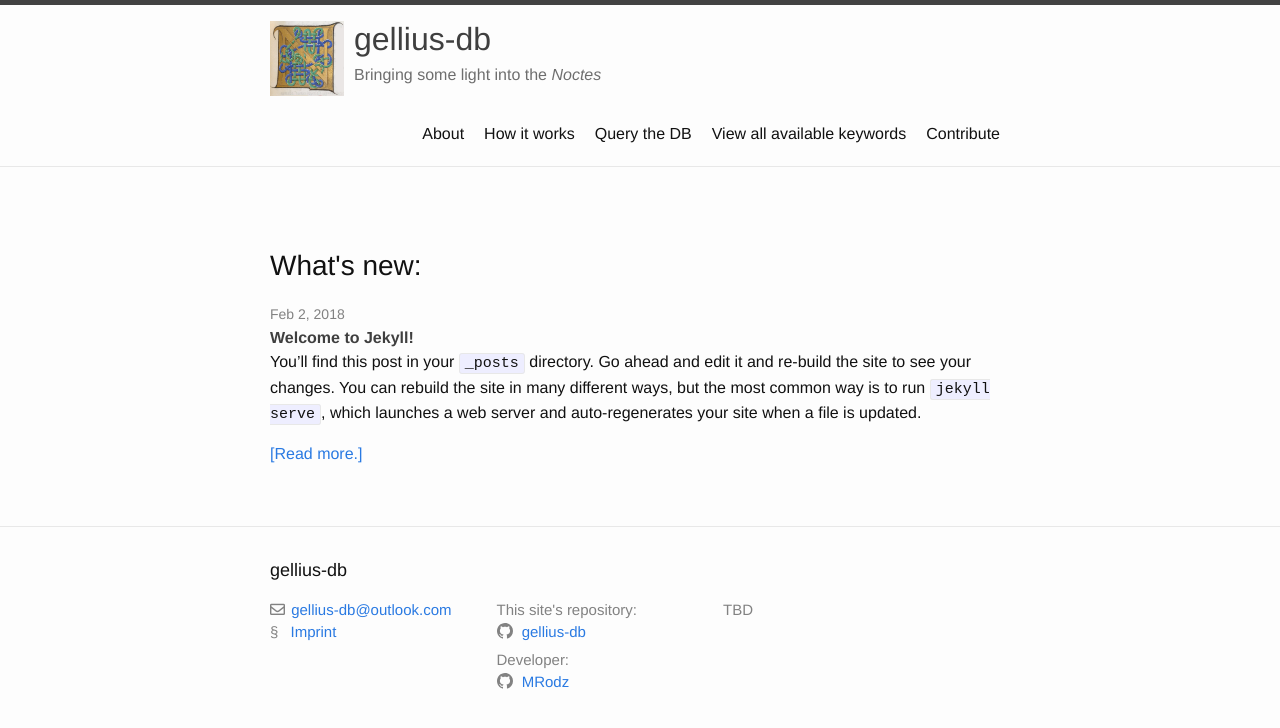
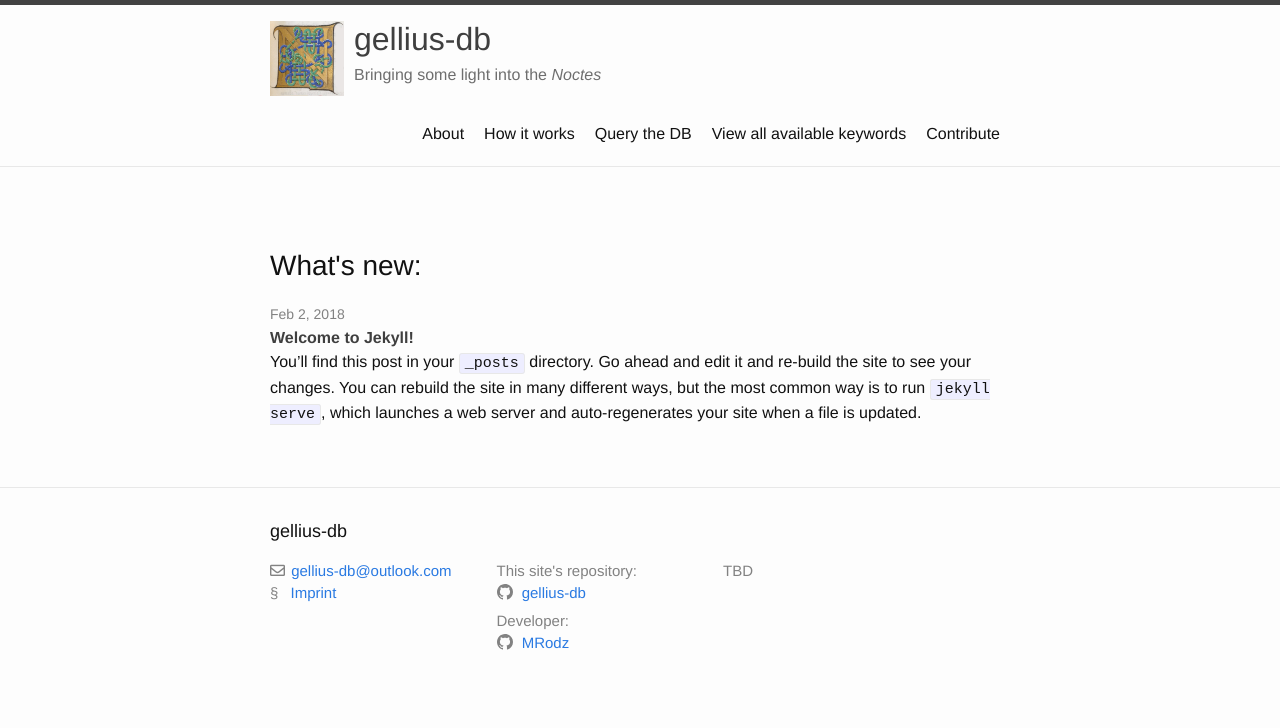
Before and after one commit to MRodz/gellius-db.github.io, a Jekyll site: the page built from index.md, in a window 1280 px wide. Shown: the top 728 px of the page. Built offline with Jekyll 4.4.1, drawn with Linux system fonts in a browser that asks for light colours; nearby versions of some CDN libraries.

Commit message:
only long posts have link

```diff
--- a/_layouts/home.html
+++ b/_layouts/home.html
@@ -21,9 +21,11 @@ layout: default
             {{ post.title | escape }}
           </a>
           {{ post.excerpt }}
+          {% if post.length == 'long' %}
           <a class="excerpt-link" href="{{ post.url | relative_url }}">
             [Read more.]
           </a>
+          {% endif %}
       </li>
       {% endfor %}
     </ul>
```
